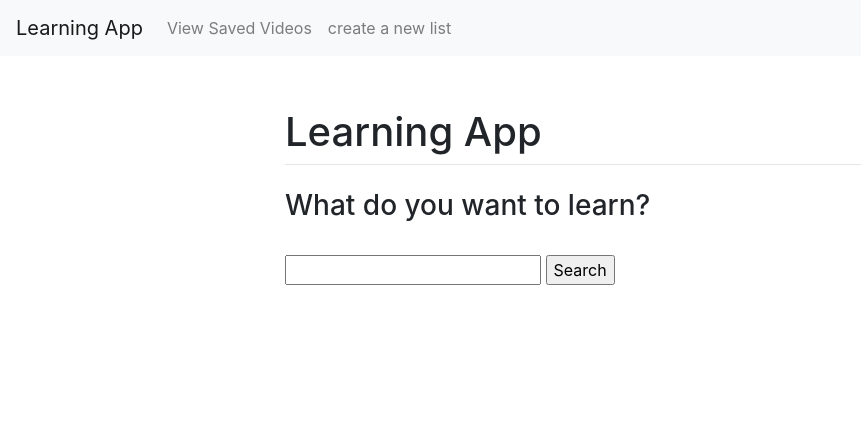
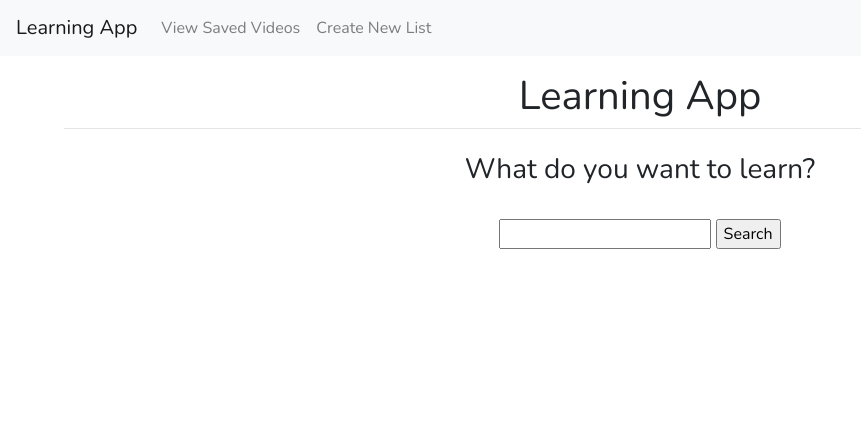
Before and after one commit to jbates888/Youtube-Learning-App, a Django app: page / in a window 1280 px wide. Shown: the top 432 px of the page, without its empty margins (0-861 px from the left). Run offline with Django 3.2, Linux system fonts and the light colour scheme; some libraries are stand-ins or nearby versions.

Commit message:
UI update

```diff
--- a/main/templates/main/base.html
+++ b/main/templates/main/base.html
@@ -1,23 +1,29 @@
+<!doctype html>
+<html lang="en">
+
 {% load static %}
-
-<!DOCTYPE html>
 <html lang="en">
   <head>
       <!-- Required meta tags -->
       <meta charset="utf-8">
       <meta name="viewport" content="width=device-width, initial-scale=1, shrink-to-fit=no">
-      <link rel="stylesheet" href="https://cdnjs.cloudflare.com/ajax/libs/animate.css/4.0.0/animate.min.css" />
+      <link rel="stylesheet" href="{% static "css/style.css" %}">
       <!-- Bootstrap CSS -->
       <link rel="stylesheet" href="https://stackpath.bootstrapcdn.com/bootstrap/4.5.0/css/bootstrap.min.css"
         integrity="sha384-9aIt2nRpC12Uk9gS9baDl411NQApFmC26EwAOH8WgZl5MYYxFfc+NcPb1dKGj7Sk" crossorigin="anonymous">
 
-      <script src="https://kit.fontawesome.com/1575f87ca9.js" crossorigin="anonymous"></script>
-      <link rel="stylesheet" href="{% static 'css/style.css' %}">
+      <link rel="preconnect" href="https://fonts.gstatic.com">
+      <link href="https://fonts.googleapis.com/css2?family=Nunito:wght@200&display=swap" rel="stylesheet">
+      <style>
+        * {
+          font-family: 'Nunito', sans-serif;
+        }
+      </style>
 
       <title>{% block title %}Learning app{% endblock %}</title>
   </head>
 
-  <body>
+  <div class="container">
     <!--Main Navigation-->
     <nav class="navbar navbar-expand-lg navbar-light bg-light fixed-top">
       <a class="navbar-brand" href="/">Learning App</a>
@@ -33,25 +39,26 @@
           </li>
 
           <li class="nav-item">
-            <a class="nav-link" href="/create">create a new list</a>
+            <a class="nav-link" href="/create">Create New List</a>
           </li>
         </ul>
       </div>
     </nav>
+  </div>
 
+
+  <body>
     <!-- Page content -->
     <div class="main" >
       <div class="row justify-content-center">
-        <div class="col-8">
+        <div class="col-12">
           <h1 class="mt-2">Learning App</h1>
           <hr class="mt-0 mb-4">
           {% block content %}
-
           {% endblock %}
         </div>
       </div>
     </div>
-
 
     <!-- Optional JavaScript -->
     <!-- jQuery first, then Popper.js, then Bootstrap JS -->
--- a/main/templates/main/create.html
+++ b/main/templates/main/create.html
@@ -6,13 +6,15 @@ Create New List
 {% block content %}
 	<h3>Create a New To Do List</h3>
 	<br>
-	<form method="post", action="/create/" class="form-group">
+	<div class="create">
+		<form method="post" , action="/create/" class="form-group">
 			{% csrf_token %}
 			<div class="input-group mb-3">
 				<div class="input-group-prepend">
-	  		<button name="save", type="submit", class="btn btn-success">Create</button>
+					<button name="save" , type="submit" , class="btn btn-success">Create</button>
 				</div>
 				{{form.name}}
 			</div>
 		</form>
+	</div>
 {% endblock %}
--- a/main/templates/main/home.html
+++ b/main/templates/main/home.html
@@ -1,29 +1,44 @@
 {% extends 'main/base.html' %}
+
+
 {% block title %}
-Home
+Search
 {% endblock %}
 
 
 {% block content %}
     <h3>What do you want to learn?</h3>
     <br>
-    <form action = "" method = "get">
+    <div class="search">
+        <form action="" method="get">
             <input id="search" type="text" name="search">
             <input type="submit" value="Search">
         </form>
         <br>
+    </div>
+
+    <div class="album py-5">
+        <div class="container">
             <div class="row">
                 {% for v in videos %}
-        {% cycle "<div class='row'>" "" %}
-        <div class="col-sm-6">
-            <div class="card border-primary mb-3">
+                <div class="col-md-4">
+                    <div class="card mb-4 shadow-lg">
+                        <iframe width="auto" height="auto" src="{{v}}" frameborder="0"
+                            allowfullscreen></iframe>
                         <div class="card-body">
-                   <iframe width="500" height="300" style="border: 5px solid blue" src="{{v}}"></iframe>
-                    <br>
-                   <button type="button" class="btn btn-primary">Add</button>
+                            <p class="card-text">{{ video.title }}</p>
+                            <div class="d-flex justify-content-between align-items-center">
+                                <div class="btn-group">
+                                    <a type="button" href="link.com"
+                                        class="btn btn-sm btn-outline-secondary">Add To List</a>
+                                </div>
+                                <small class="text-muted">12 mins</small>
                             </div>
                         </div>
                     </div>
-        {% cycle "" "</div>" %}
+                </div>
                 {% endfor %}
+            </div>
+        </div>
+    </div>
 {% endblock %}
--- a/main/views.py
+++ b/main/views.py
@@ -10,103 +10,105 @@ import requests
 from django.conf import settings
 from isodate import parse_duration
 
+
 def index(request, id):
-	ls = ToDoList.objects.get(id=id)
+    ls = ToDoList.objects.get(id=id)
 
-	if request.method == "POST":
-		if request.POST.get("save"):
-			for item in ls.item_set.all():
-				p = request.POST
+    if request.method == "POST":
+        if request.POST.get("save"):
+            for item in ls.item_set.all():
+                p = request.POST
 
-				if "clicked" == p.get("c"+str(item.id)):
-					item.complete = True
-				else:
-					item.complete = False
+                if "clicked" == p.get("c"+str(item.id)):
+                    item.complete = True
+                else:
+                    item.complete = False
 
-				if "text" + str(item.id) in p:
-					item.text = p.get("text" + str(item.id))
+                if "text" + str(item.id) in p:
+                    item.text = p.get("text" + str(item.id))
 
+                item.save()
 
-				item.save()
+        elif request.POST.get("add"):
+            newItem = request.POST.get("new")
+            if newItem != "":
+                ls.item_set.create(text=newItem, complete=False)
+            else:
+                print("invalid")
 
-		elif request.POST.get("add"):
-			newItem = request.POST.get("new")
-			if newItem != "":
-				ls.item_set.create(text=newItem, complete=False)
-			else:
-				print("invalid")
-
-	return render(request, "main/index.html", {"ls": ls})
+    return render(request, "main/index.html", {"ls": ls})
 
 
 def get_name(request):
-	if request.method == "POST":
-		form = CreateListForm(request.POST)
+    if request.method == "POST":
+        form = CreateListForm(request.POST)
 
-		if form.is_valid():
-			n = form.cleaned_data["name"]
-			t = ToDoList(name=n, date=timezone.now())
-			t.save()
+        if form.is_valid():
+            n = form.cleaned_data["name"]
+            t = ToDoList(name=n, date=timezone.now())
+            t.save()
 
-			return HttpResponseRedirect("/%i" %t.id)
+            return HttpResponseRedirect("/%i" % t.id)
 
-	else:
-		form = CreateListForm()
+    else:
+        form = CreateListForm()
 
-	return render(request, "main/create.html", {"form": form})
+    return render(request, "main/create.html", {"form": form})
+
 
 def home(request):
-	search_url = 'https://www.googleapis.com/youtube/v3/search'
-	video_url = 'https://www.googleapis.com/youtube/v3/videos'
+    search_url = 'https://www.googleapis.com/youtube/v3/search'
+    video_url = 'https://www.googleapis.com/youtube/v3/videos'
 
-	# search_params = {
-	# 	'part': 'snippet',
-	# 	'q': 'learn python',
-	# 	'key': settings.YOUTUBE_DATA_API_KEY,
-	# 	'maxResults': 9,
-	# 	'type': 'video',
-	# }
-	#
-	# video_ids = []
-	# r = requests.get(search_url, params=search_params)
-	# results = r.json()['items']
-	#
-	# for result in results:
-	# 	video_ids.append(result['id']['videoId'])
-	#
-	# video_params = {
-	# 	'part': 'snippet,contentDetails',
-	# 	'key': settings.YOUTUBE_DATA_API_KEY,
-	# 	'id': ','.join(video_ids),
-	# 	'maxResults': 9,
-	# 	'type': 'video',
-	# }
-	#
-	# r = requests.get(video_url, params=video_params)
-	# results = r.json()['items']
+    # search_params = {
+    # 	'part': 'snippet',
+    # 	'q': 'learn python',
+    # 	'key': settings.YOUTUBE_DATA_API_KEY,
+    # 	'maxResults': 9,
+    # 	'type': 'video',
+    # }
+    #
+    # video_ids = []
+    # r = requests.get(search_url, params=search_params)
+    # results = r.json()['items']
+    #
+    # for result in results:
+    # 	video_ids.append(result['id']['videoId'])
+    #
+    # video_params = {
+    # 	'part': 'snippet,contentDetails',
+    # 	'key': settings.YOUTUBE_DATA_API_KEY,
+    # 	'id': ','.join(video_ids),
+    # 	'maxResults': 9,
+    # 	'type': 'video',
+    # }
+    #
+    # r = requests.get(video_url, params=video_params)
+    # results = r.json()['items']
 
-	# for result in results:
-	# 	print(result['snippet']['title'])
-	# 	print(result['id'])
+    # for result in results:
+    # 	print(result['snippet']['title'])
+    # 	print(result['id'])
 
-	userSearch = request.GET.get('search', '')
-	videos = []
-	if userSearch != '':
-		url = spaceReplace(userSearch)
-		html = urllib.request.urlopen(url)
-		videoIDS = re.findall(r"watch\?v=(\S{11})", html.read().decode())
-		for i in range(8):
-			fullLink = "https://www.youtube.com/embed/" + videoIDS[i]
-			videos.append(fullLink)
-	return render(request, "main/home.html", {"videos": videos})
+    userSearch = request.GET.get('search', '')
+    videos = []
+    if userSearch != '':
+        url = spaceReplace(userSearch)
+        html = urllib.request.urlopen(url)
+        videoIDS = re.findall(r"watch\?v=(\S{11})", html.read().decode())
+        for i in range(9):
+            fullLink = "https://www.youtube.com/embed/" + videoIDS[i]
+            videos.append(fullLink)
+    return render(request, "main/home.html", {"videos": videos})
 
 
 def view(request):
-	l = ToDoList.objects.all()
-	return render(request, "main/view.html", {"lists":l})
+    l = ToDoList.objects.all()
+    return render(request, "main/view.html", {"lists": l})
+
 
 def spaceReplace(search):
-	search = re.sub(r"[^\w\s]", '', search)
-	search = re.sub(r"\s+", '+', search)
-	temp = "https://www.youtube.com/results?search_query=" + search
-	return temp
+    search = re.sub(r"[^\w\s]", '', search)
+    search = re.sub(r"\s+", '+', search)
+    temp = "https://www.youtube.com/results?search_query=" + "learn" + search
+    return temp
--- a/mysite/settings.py
+++ b/mysite/settings.py
@@ -120,10 +120,9 @@ USE_TZ = True
 # Static files (CSS, JavaScript, Images)
 # https://docs.djangoproject.com/en/3.0/howto/static-files/
 
-STATICFILES_DIRS = (
-    os.path.join(BASE_DIR, 'static/'),
-)
 STATIC_URL = '/static/'
+STATICFILES_DIRS = [os.path.join(BASE_DIR, 'static')]
+
 
 CRISPY_TEMPLATE_PACK = 'bootstrap4'
 
--- a/static/css/style.css
+++ b/static/css/style.css
@@ -1,4 +1,26 @@
 /* Style page content */
-.main {
-  padding: 100px 100px;
+body {
+  padding-top: 60px;
+  padding: 5%;
+  text-align: center;
 }
+
+h1 {
+  text-align: center;
+}
+
+h3 {
+  text-align: center;
+}
+
+.search {
+  text-align: center;
+  margin: auto;
+  align-items: center;
+}
+
+.create {
+  text-align: center;
+  margin: auto;
+  align-items: center;
+}
```
Also changed, not shown: db.sqlite3. Lines whose indentation alone changed are shown as unchanged.
